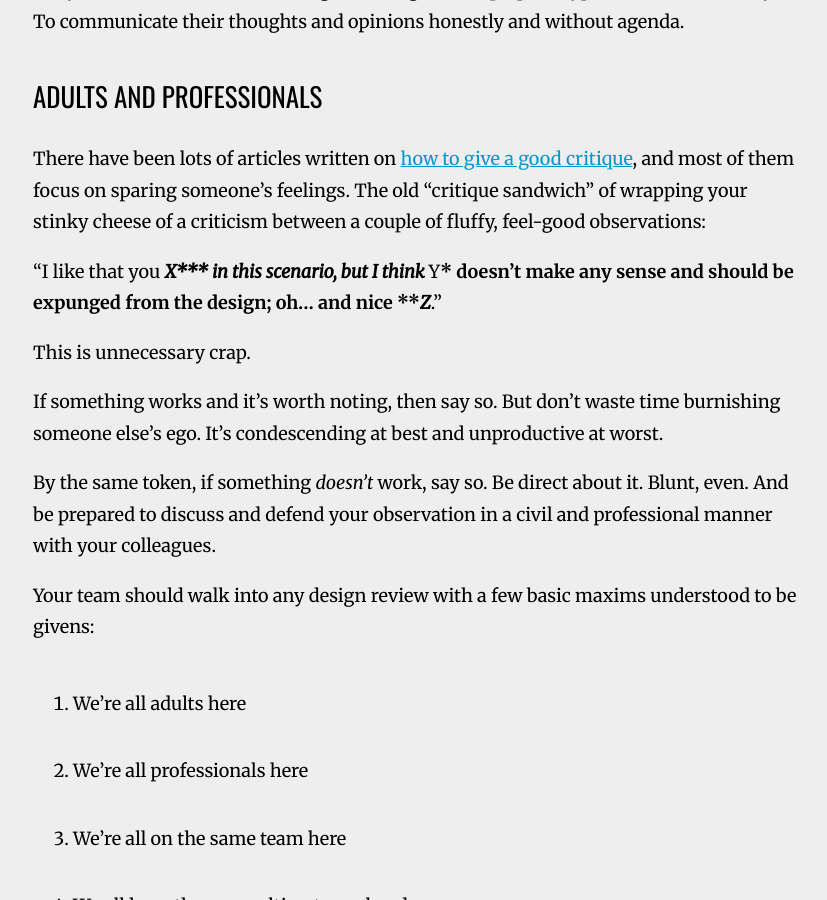
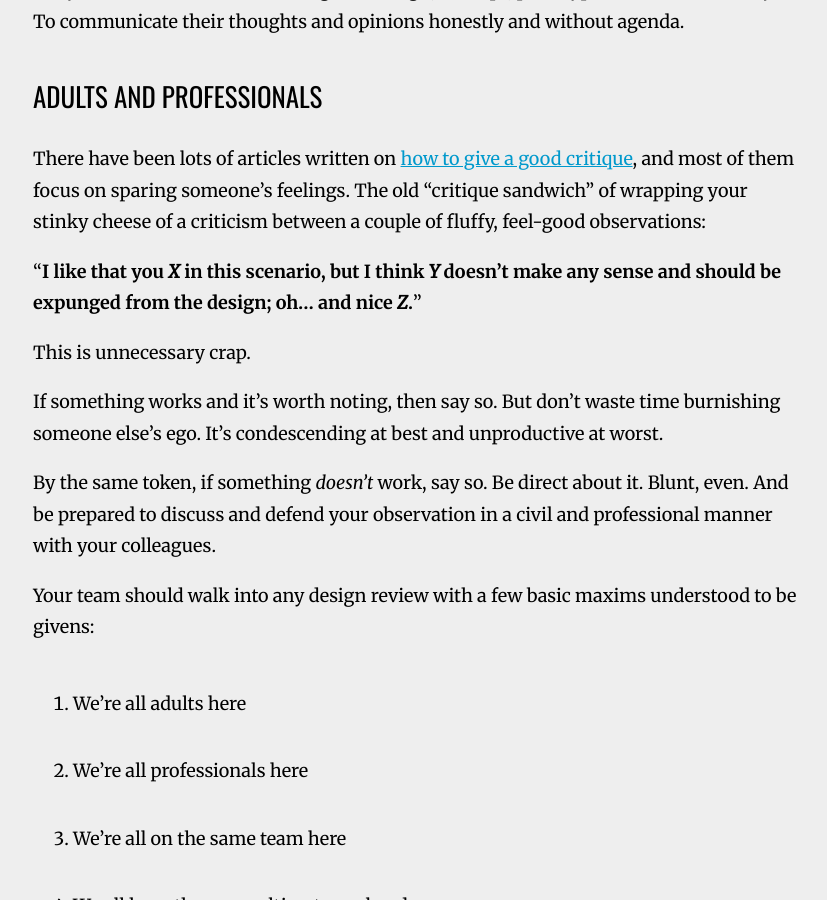
Before and after one commit to drewtodd/drewtodd.github.io, a Jekyll site: the page built from _posts/2016-06-12-critique.md, in a window 1280 px wide and 900 px high, scrolled down 836 px. Shown: the whole window, without its empty margins (223-1050 px from the left). Built offline with Jekyll 4.4.1, drawn with Linux system fonts in a browser that asks for light colours; nearby versions of some CDN libraries; comment, search, counter and statistics services are not loaded.

Commit message:
copy edit

```diff
--- a/_posts/2016-06-12-critique.md
+++ b/_posts/2016-06-12-critique.md
@@ -27,7 +27,7 @@ They are able to look at something — a design, concept, prototype — with a c
 
 There have been lots of articles written on [how to give a good critique][1], and most of them  focus on sparing someone’s feelings. The old “critique sandwich” of wrapping your stinky cheese of a criticism between a couple of fluffy, feel-good observations:
 
-“I like that you ***X**\* in this scenario, but I think ***Y**\* doesn’t make any sense and should be expunged from the design; oh… and nice ***Z***.”
+“**I like that you *X* in this scenario, but I think *Y* doesn’t make any sense and should be expunged from the design; oh… and nice *Z*.**”
 
 This is unnecessary crap.
 
```
Also changed, not shown: 2 other files.
